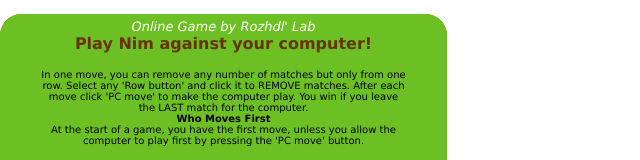
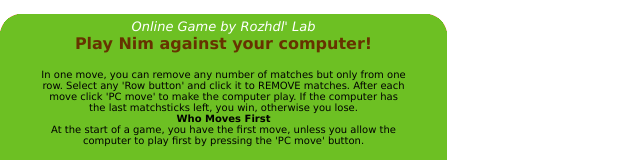
Before and after one commit to rozhandad/Nim_Game, a plain HTML site: page index.html in a window 1280 px wide. Shown: the top 160 px of the page, 0-640 px from the left. Drawn offline with Linux system fonts and the light colour scheme.

Commit message:
Update index.html

```diff
--- a/index.html
+++ b/index.html
@@ -206,8 +206,7 @@ Nim against your computer!</b></font></p>
 <p><font face="Verdana, Arial, Helvetica, sans-serif" size="1">In one
 move, you can remove any number of matches but only from one row.
 Select any 'Row button' and click it to REMOVE matches. After each
-move click 'PC move' to make the computer play. You win if you leave
-the LAST match for the computer.<br>
+move click 'PC move' to make the computer play. If the computer has the last  matchsticks left, you win, otherwise you lose.<br>
 <strong>Who Moves First</strong><br>
 At the start of a game, you have the first move, unless you allow the
 computer to play first by pressing the 'PC move' button.</font></p>
```
